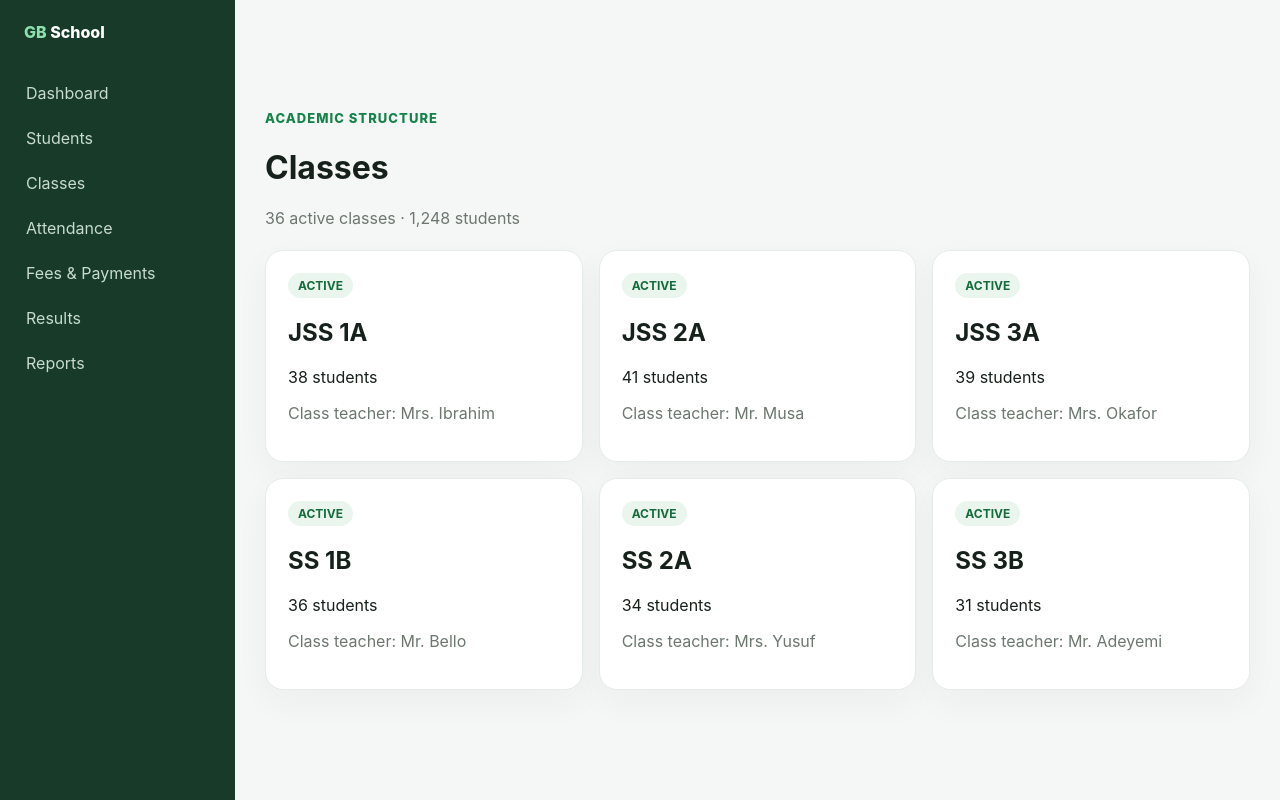
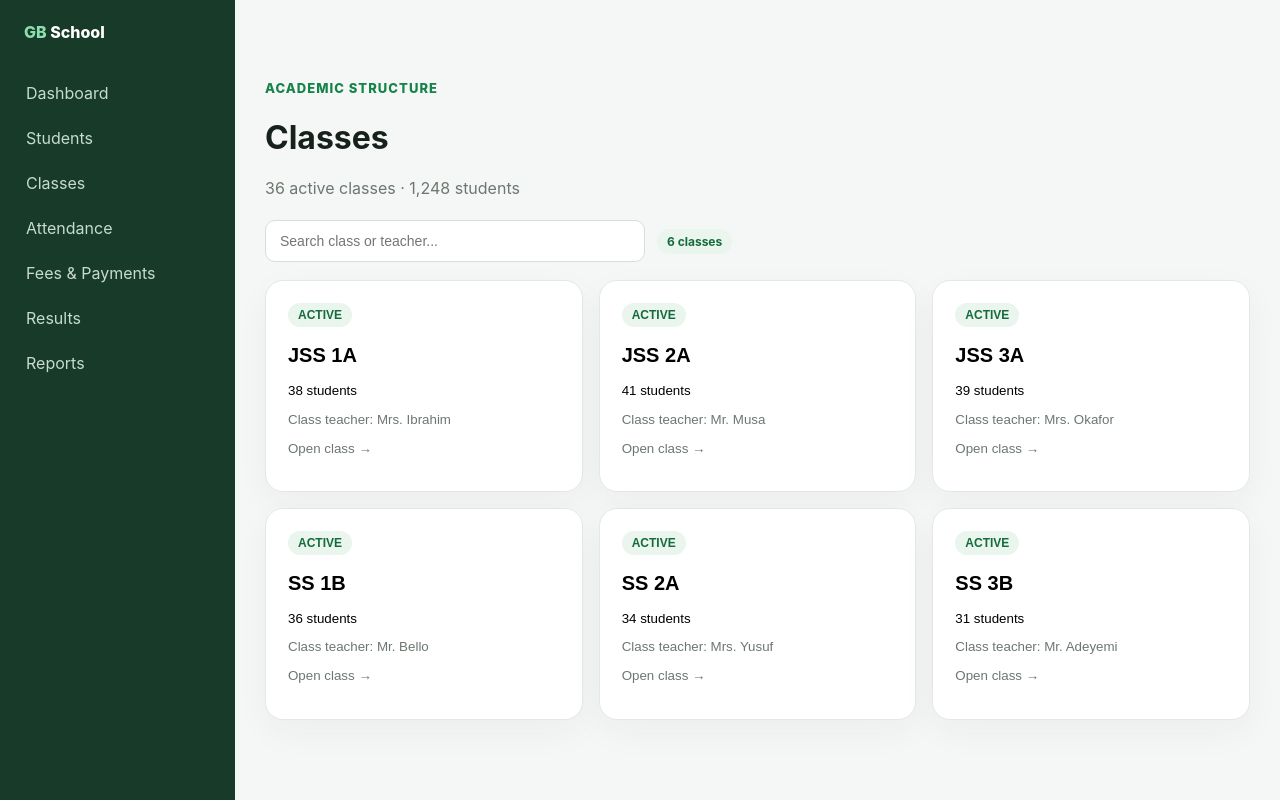
Before and after one commit to greenbasket-labs/GB-demo-school, a Next.js app: page /classes in a window 1280 px wide. Built offline with nearby package versions, Linux system fonts and the light colour scheme.

Commit message:
Make classes interactive

```diff
--- a/app/classes/page.tsx
+++ b/app/classes/page.tsx
@@ -1,4 +1,19 @@
+'use client'
+
 import Link from 'next/link'
+import {useMemo,useState} from 'react'
+
 const classes=[['JSS 1A','38','Mrs. Ibrahim'],['JSS 2A','41','Mr. Musa'],['JSS 3A','39','Mrs. Okafor'],['SS 1B','36','Mr. Bello'],['SS 2A','34','Mrs. Yusuf'],['SS 3B','31','Mr. Adeyemi']]
-export default function Classes(){return <Page><div className="eyebrow">Academic structure</div><h1>Classes</h1><p className="muted">36 active classes · 1,248 students</p><div className="grid grid3" style={{marginTop:22}}>{classes.map(c=><div className="card" key={c[0]}><span className="pill">ACTIVE</span><h2>{c[0]}</h2><p>{c[1]} students</p><p className="muted">Class teacher: {c[2]}</p></div>)}</div></Page>}
+
+export default function Classes(){
+ const [query,setQuery]=useState('')
+ const [selected,setSelected]=useState<string|null>(null)
+ const filtered=useMemo(()=>classes.filter(c=>c.join(' ').toLowerCase().includes(query.toLowerCase())),[query])
+ return <Page><div className="eyebrow">Academic structure</div><h1>Classes</h1><p className="muted">36 active classes · 1,248 students</p>
+  <div style={{display:'flex',gap:12,marginTop:22,marginBottom:18,flexWrap:'wrap'}}><input value={query} onChange={e=>setQuery(e.target.value)} placeholder="Search class or teacher..." style={{maxWidth:380,width:'100%',padding:'12px 14px',border:'1px solid #d7ddd9',borderRadius:10,fontSize:14}}/><span className="pill" style={{alignSelf:'center'}}>{filtered.length} classes</span></div>
+  <div className="grid grid3">{filtered.map(c=><button key={c[0]} onClick={()=>setSelected(c[0])} className="card" style={{textAlign:'left',cursor:'pointer',border:'1px solid #e3e8e5'}}><span className="pill">ACTIVE</span><h2>{c[0]}</h2><p>{c[1]} students</p><p className="muted">Class teacher: {c[2]}</p><p className="muted" style={{marginTop:14}}>Open class →</p></button>)}</div>
+  {filtered.length===0&&<div className="card muted">No classes found.</div>}
+  {selected&&<div className="card" style={{marginTop:20}}><div style={{display:'flex',justifyContent:'space-between',gap:12,alignItems:'center'}}><div><span className="eyebrow">Class selected</span><h3 style={{margin:'4px 0'}}>{selected}</h3><p className="muted">Demo class workspace · Students · Attendance · Results</p></div><button className="btn secondary" onClick={()=>setSelected(null)}>Close</button></div></div>}
+ </Page>
+}
 function Page({children}:{children:React.ReactNode}){return <div className="dashboard"><aside className="side"><div className="brand">GB <span style={{color:'#fff'}}>School</span></div>{['Dashboard','Students','Classes','Attendance','Fees & Payments','Results','Reports'].map(x=><Link href={x==='Dashboard'?'/dashboard':`/${x.toLowerCase().replaceAll(' ','-').replace('&-','')}`} key={x}>{x}</Link>)}</aside><main className="main">{children}</main></div>}
```
